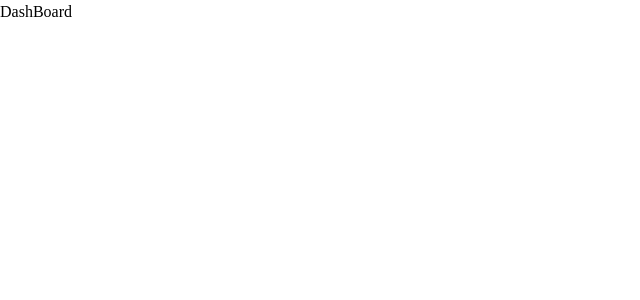
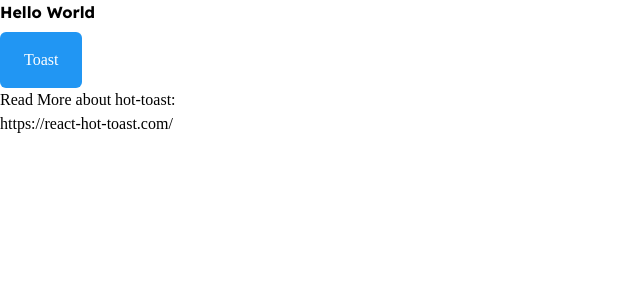
Before and after one commit to rafaeuus/motor-shop-front, a Next.js app: page / in a window 1280 px wide. Shown: the top 300 px of the page, without its empty margins (0-640 px from the left). Built offline with nearby package versions, Linux system fonts and the light colour scheme.

Commit message:
feat: create demo `Toast`

```diff
--- /dev/null
+++ b/src/app/Toaster.ts
@@ -0,0 +1,12 @@
+"use client";
+import dynamic from "next/dynamic";
+
+export const Toaster = dynamic(
+  async () => {
+    const { Toaster } = await import("react-hot-toast");
+    return Toaster;
+  },
+  {
+    ssr: false
+  }
+);
--- a/src/app/layout.tsx
+++ b/src/app/layout.tsx
@@ -1,6 +1,6 @@
-import { Toaster } from "@/Components/Toaster";
 import "@/styles/globals.css";
 import { Inter, Lexend } from "next/font/google";
+import { Toaster } from "./Toaster";
 
 const inter = Inter({
   subsets: ["latin"],
@@ -23,8 +23,10 @@ export const metadata = {
 export default function RootLayout({ children }: { children: React.ReactNode }) {
   return (
     <html lang="pt-Br">
-      <body className={`${inter.variable} ${lexend.variable}`}>{children}</body>
-      <Toaster />
+      <body className={`${inter.variable} ${lexend.variable}`}>
+        {children}
+        <Toaster />
+      </body>
     </html>
   );
 }
--- a/src/app/page.tsx
+++ b/src/app/page.tsx
@@ -1,3 +1,20 @@
+"use client";
+import Link from "next/link";
+import { toast } from "react-hot-toast";
+
 export default function Home() {
-  return <main className="">DashBoard</main>;
+  const handleToast = () => {
+    toast.success("Hello World");
+  };
+
+  return (
+    <main className="">
+      <h1>Hello World</h1>
+      <button className="mt-2 rounded-md bg-blue-500 px-6 py-4 text-white" onClick={handleToast}>
+        Toast
+      </button>
+      <p className="">Read More about hot-toast:</p>
+      <Link href={"https://react-hot-toast.com/"}>https://react-hot-toast.com/</Link>
+    </main>
+  );
 }
```
